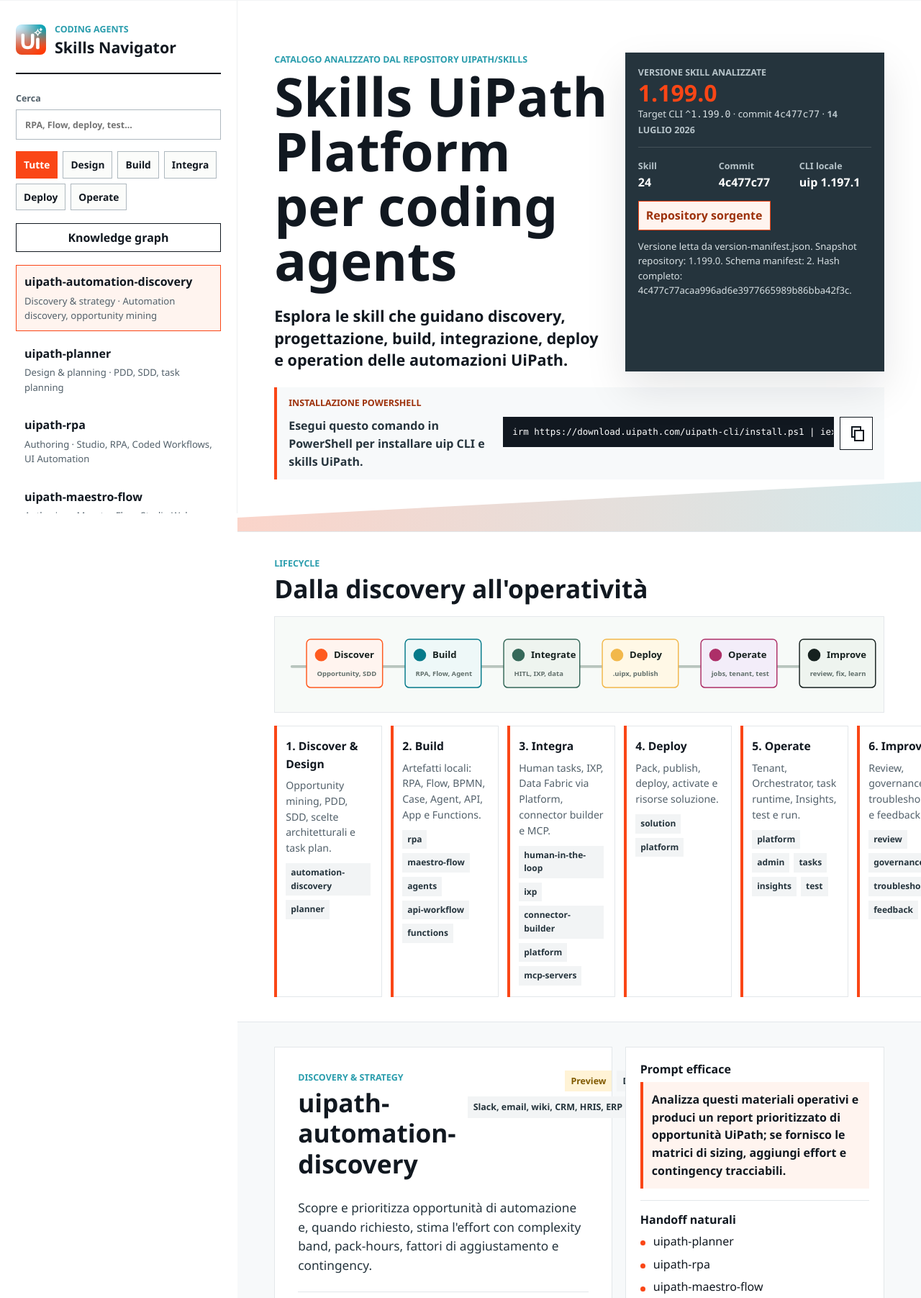
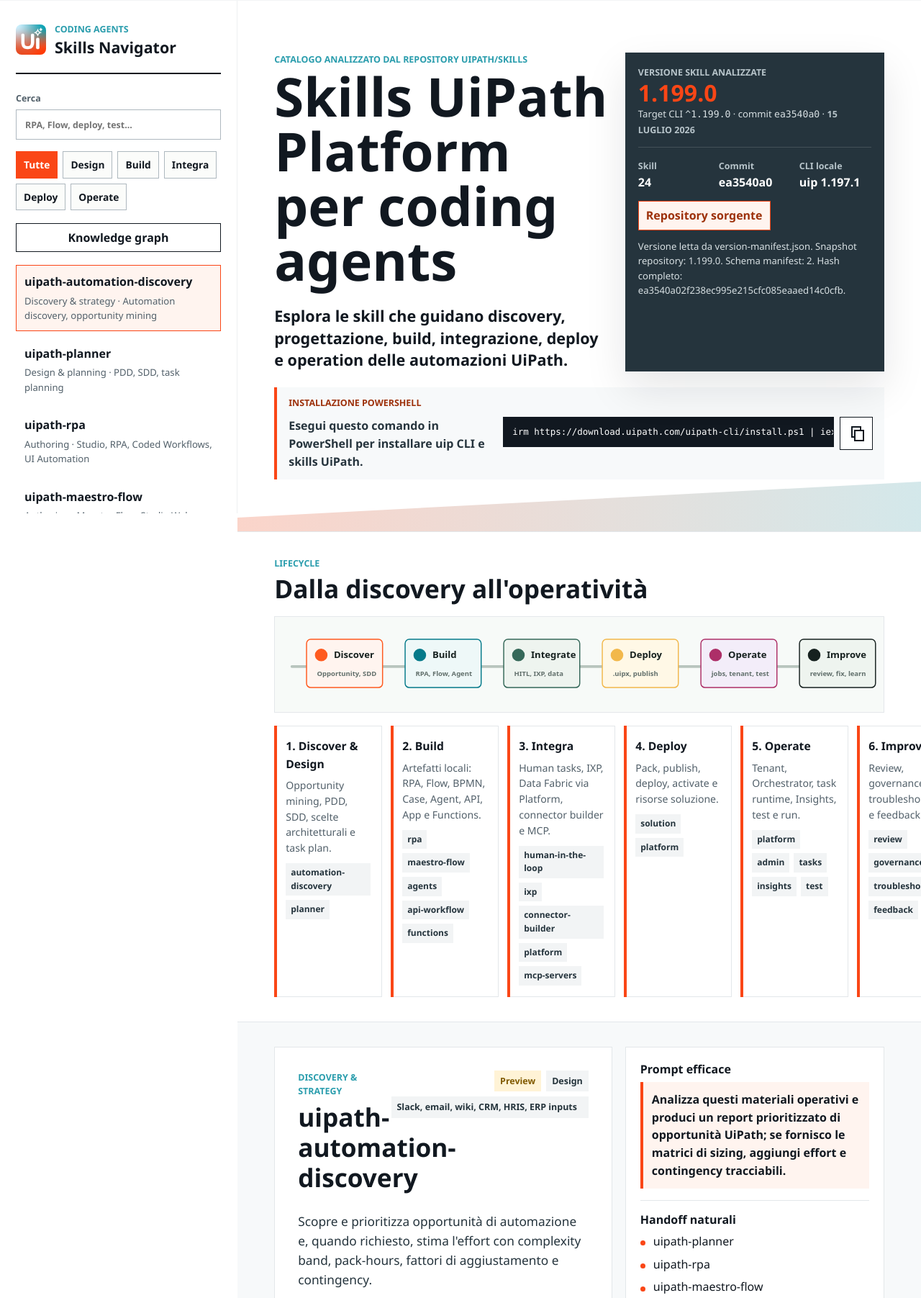
Before and after one commit to AlexSurfWaves/UiPathSkillsSite, a plain HTML site: page index.html in a window 1280 px wide. Shown: the part 105-1908 px from the top of the page at 72% size. Drawn offline with Linux system fonts and the light colour scheme.

Commit message:
Fix Integrate layout and refresh skill catalog

```diff
--- a/app.js
+++ b/app.js
@@ -56,9 +56,10 @@ const skills = [
       "Apri Codex nella root che contiene `project.json`, così può rilevare framework, dipendenze e workflow.",
       "Lascia che Codex usi `uip rpa validate` per file e `uip rpa build` a livello progetto prima di dichiarare completato; la lista analyzer rules si consulta solo quando serve.",
       "Per UI automation, fai usare Object Repository e target capture UiPath; evita scorciatoie con Playwright, Selenium o DOM.",
-      "Nel debug headless, usa breakpoint per attività e interroga `debug state` fino a uno stato stabile prima di decidere il passo successivo."
+      "Nel debug headless, usa breakpoint per attività e interroga `debug state` fino a uno stato stabile prima di decidere il passo successivo.",
+      "Per problemi UI avanzati, abilita `--profiling` per raccogliere timing per attività e screenshot prima/dopo l'esecuzione."
     ],
-    cli: ["uip rpa init", "uip rpa validate", "uip rpa build", "uip rpa debug start --breakpoints", "uip rpa debug state", "uip rpa debug set-breakpoints", "agents/uipath-project-discovery-agent.md"],
+    cli: ["uip rpa init", "uip rpa validate", "uip rpa build", "uip rpa debug start --breakpoints", "uip rpa debug start --profiling", "uip rpa debug state", "uip rpa debug set-breakpoints", "agents/uipath-project-discovery-agent.md"],
     prompt: "Nel progetto RPA aperto, aggiungi un workflow XAML per processare una queue, valida il file e poi compila l'intero progetto.",
     handoffs: ["uipath-platform", "uipath-test", "uipath-solution", "uipath-agents", "uipath-maestro-flow", "uipath-troubleshoot"],
     caveat: "Per `debug` e `run` ci possono essere effetti reali su app, email, code o API: chiedi sempre a Codex di distinguere validate/build da esecuzione."
@@ -180,7 +181,8 @@ const skills = [
       "Per Action App, definisci prima `action-schema.json` e mapping di input/output.",
       "Per dashboard, risolvi metriche, scope OAuth e sorgenti Insights/RTM prima di build e deploy.",
       "Per Web App e dashboard, leggi `scope` da `uipath.json`; per Action App usa `new UiPath()` senza `sdk.initialize()`.",
-      "Usa preview/debug locale, poi pack/publish/deploy quando la UI è verificata."
+      "Usa preview/debug locale, poi pack/publish/deploy quando la UI è verificata.",
+      "Nel deploy non interattivo, risolvi la folder key per workspace personale, cartella esistente o nuova cartella; per i dashboard scegli anche la modalità standalone o governance."
     ],
     cli: ["uip codedapp create", "uip codedapp build", "uip codedapp debug", "uip codedapp pack", "references/dashboards/CAPABILITY.md"],
     prompt: "Crea una Coded Action App o un dashboard operativo UiPath, con schema/scope corretti, SDK UiPath e build verificata.",
@@ -465,6 +467,7 @@ const skills = [
     how: [
       "Parti dal segnale più forte e definisci sintomo, scope, ultimo stato noto funzionante e cambiamenti recenti.",
       "Scegli il playbook più vicino, raccogli la checklist di evidenze e segui il relativo decision tree.",
+      "Salva ogni risposta CLI grezza sotto la root dell'indagine e non ricostruire manualmente i file di evidenza se una redirezione fallisce.",
       "Formula ipotesi formali solo se non esiste un playbook adatto, le cause sono multiple o cross-domain, oppure le evidenze si contraddicono.",
       "Quando la causa è confermata, passa alla skill di prodotto per l'implementazione della correzione."
     ],
@@ -521,6 +524,7 @@ const capabilityDetails = {
     "Centralizza error-handling, UIA-only boundaries e placeholder selector pattern per evitare stub che validano ma non automatizzano.",
     "Applica la validazione in due fasi: `validate` per ciascun file modificato e `build` per l'intero progetto; consulta le analyzer rules solo on demand.",
     "Supporta debug headless con breakpoint per attività, `debug state`, aggiornamento breakpoint e attesa di uno stato stabile prima di proseguire.",
+    "Raccoglie profiling avanzato con timing per attività e screenshot prima/dopo l'esecuzione tramite `uip rpa debug start --profiling`.",
     "Interpreta `DebugState: Suspended` come eccezione in attesa di decisione anche quando `HasErrors` è ancora false.",
     "Supporta pattern enterprise come REFramework, queue processing, trigger, library authoring, long-running workflow e coded fallback."
   ],
@@ -528,6 +532,7 @@ const capabilityDetails = {
     "Crea e modifica progetti `.flow` dentro una UiPath Solution con layout compatibile Studio Web.",
     "Aggiunge nodi, edge, variabili, trigger, connector, managed HTTP, script, subflow, RPA, agenti, approval e IxP.",
     "Usa la registry per scegliere node type e connector reali, evitando chiavi dedotte dal nome commerciale.",
+    "Per i generic connector trigger risolve e passa `objectName` in `node configure --detail`; i curated trigger usano il nome oggetto incluso nel manifest.",
     "Distingue nodi posseduti dal CLI e nodi editabili nel JSON, riducendo errori di configurazione.",
     "Valida, formatta, pubblica, carica in Studio Web, gestisce run/instance e supporta eval set con `uip maestro flow eval`.",
     "Considera i warning di `flow validate` difetti da correggere anche con exit code 0, in particolare connector keyword e fallback HTTP generici.",
@@ -569,7 +574,7 @@ const capabilityDetails = {
     "Valida `action-schema.json`, gestisce input/output di Action Center e genera UI per approvazione o data entry.",
     "Usa SDK `@uipath/uipath-typescript` per Orchestrator, Data Fabric, Maestro, Action Center, agenti, governance, traces, feedback e pagination.",
     "Gestisce scope OAuth da `uipath.json`, scope `Apps.Read Apps.Write` per publish headless e sorgenti Insights/RTM prima di build o deploy.",
-    "Esegue debug locale, build, pack, publish e deploy con `uip codedapp`.",
+    "Esegue debug locale, build, pack, publish e deploy non interattivo con folder key per workspace personale, cartella esistente o nuova cartella e modalità dashboard standalone/governance.",
     "Supporta client setup, file sync e pattern per app con document tab o form complessi; nelle Action App evita `sdk.initialize()`."
   ],
   "uipath-functions": [
@@ -625,6 +630,7 @@ const capabilityDetails = {
     "Legge sempre il reference Data Fabric prima dei comandi `uip df`, inclusi upload, download e cancellazione degli attachment.",
     "Per Data Fabric rispetta preview/approval gate su schema, choice set e operazioni irreversibili, con `--folder-key` quando necessario.",
     "Scopre connector, connection, activity e trigger Integration Service per alimentare Flow, RPA e agenti.",
+    "Risolve l'oggetto dei generic CRUD trigger Integration Service e lo espone a Maestro Flow come `detail.objectName`.",
     "Configura o audita BYO LLM connection per OpenAI, Azure OpenAI, Bedrock, Vertex, Anthropic e compatibili.",
     "Legge trace span e risorse operative, usando REST solo quando il CLI non copre il caso.",
     "Passa a `uipath-insights` quando servono metriche aggregate e trend sui job invece di gestione job puntuale.",
@@ -678,6 +684,7 @@ const capabilityDetails = {
   "uipath-troubleshoot": [
     "Ancora l'indagine al segnale più forte, definendo sintomo, scope, ultimo stato funzionante e cambiamenti recenti.",
     "Seleziona il playbook appropriato, raccoglie la checklist di evidenze e segue il decision tree prima di ampliare l'analisi.",
+    "Conserva output CLI verbatim sotto la root dell'indagine e usa il fallback documentato quando il filtro esatto per nome di una queue restituisce HTTP 400.",
     "Usa ipotesi formali solo su trigger di escalation: nessun playbook adatto, cause multiple o cross-domain, oppure evidenze contraddittorie.",
     "Analizza log, trace, incident, job, queue, error code, runtime exception e storia configurativa.",
     "Distingue causa primaria, fattori contribuenti e fix minimo verificabile, poi passa la correzione alla skill proprietaria.",
@@ -900,7 +907,7 @@ function renderDetail() {
   document.querySelector("#skillBadges").innerHTML = [
     `<span class="badge ${badgeClass(skill.status)}">${statusLabel(skill.status)}</span>`,
     `<span class="badge">${phaseLabel(skill.phase)}</span>`,
-    `<span class="badge">${skill.files}</span>`
+    `<span class="badge badge-files">${skill.files}</span>`
   ].join("");
 
   document.querySelector("#skillHow").innerHTML = (localized.how || skill.how).map((item) => `<li>${item}</li>`).join("");
--- a/index.html
+++ b/index.html
@@ -4,7 +4,7 @@
     <meta charset="utf-8">
     <meta name="viewport" content="width=device-width, initial-scale=1">
     <title>UiPath Skills Navigator per Codex</title>
-    <link rel="stylesheet" href="./styles.css?v=4c477c77">
+    <link rel="stylesheet" href="./styles.css?v=ea3540a0">
   </head>
   <body>
     <header class="site-header">
@@ -61,7 +61,7 @@
             <div class="version-strip" aria-label="Versione skill analizzate">
               <span data-i18n="ui.skillVersion">Versione skill analizzate</span>
               <strong id="skillsVersion">1.199.0</strong>
-              <small>Target CLI <code>^1.199.0</code> · commit <code>4c477c77</code> · <span data-i18n="ui.snapshotDate">14 luglio 2026</span></small>
+              <small>Target CLI <code>^1.199.0</code> · commit <code>ea3540a0</code> · <span data-i18n="ui.snapshotDate">15 luglio 2026</span></small>
             </div>
             <dl>
               <div>
@@ -70,7 +70,7 @@
               </div>
               <div>
                 <dt data-i18n="ui.commit">Commit</dt>
-                <dd>4c477c77</dd>
+                <dd>ea3540a0</dd>
               </div>
               <div>
                 <dt data-i18n="ui.localCli">CLI locale</dt>
@@ -78,7 +78,7 @@
               </div>
             </dl>
             <a class="source-link" href="https://github.com/UiPath/skills/tree/main/skills" data-i18n="ui.sourceRepo">Repository sorgente</a>
-            <p class="source-note" data-i18n="ui.sourceNote">Versione letta da <code>version-manifest.json</code>. Snapshot repository: <code>1.199.0</code>. Schema manifest: <code>2</code>. Hash completo: <code>4c477c77acaa996ad6e3977665989b86bba42f3c</code>.</p>
+            <p class="source-note" data-i18n="ui.sourceNote">Versione letta da <code>version-manifest.json</code>. Snapshot repository: <code>1.199.0</code>. Schema manifest: <code>2</code>. Hash completo: <code>ea3540a02f238ec995e215cfc085eaaed14c0cfb</code>.</p>
           </div>
           <div class="install-callout" aria-labelledby="installCommandTitle">
             <p id="installCommandTitle" class="install-label" data-i18n="ui.installCommandLabel">Installazione PowerShell</p>
@@ -171,8 +171,8 @@
       </main>
     </div>
 
-    <script src="./app.js?v=4c477c77"></script>
-    <script src="./locales/languages.js?v=4c477c77"></script>
-    <script src="./i18n.js?v=4c477c77"></script>
+    <script src="./app.js?v=ea3540a0"></script>
+    <script src="./locales/languages.js?v=ea3540a0"></script>
+    <script src="./i18n.js?v=ea3540a0"></script>
   </body>
 </html>
--- a/locales/it.js
+++ b/locales/it.js
@@ -34,8 +34,8 @@ window.uipathLocales.it = {
     skillCount: "Skill",
     commit: "Commit",
     localCli: "CLI locale",
-    snapshotDate: "14 luglio 2026",
-    sourceNote: "Versione letta da version-manifest.json. Snapshot repository: 1.199.0. Schema manifest: 2. Hash completo: 4c477c77acaa996ad6e3977665989b86bba42f3c.",
+    snapshotDate: "15 luglio 2026",
+    sourceNote: "Versione letta da version-manifest.json. Snapshot repository: 1.199.0. Schema manifest: 2. Hash completo: ea3540a02f238ec995e215cfc085eaaed14c0cfb.",
     lifecycleEyebrow: "Lifecycle",
     lifecycleTitle: "Dalla discovery all'operatività",
     when: "Quando usarla",
--- a/styles.css
+++ b/styles.css
@@ -724,6 +724,7 @@ h3 {
 
 .detail-main,
 .detail-side {
+  min-width: 0;
   border: 1px solid var(--line);
   border-radius: 0;
   background: var(--paper);
@@ -741,11 +742,20 @@ h3 {
 .detail-head {
   display: flex;
   justify-content: space-between;
+  align-items: flex-start;
   gap: 16px;
   margin-bottom: 16px;
 }
 
+.detail-head > div:first-child {
+  min-width: 0;
+  flex: 1 1 190px;
+}
+
 .badges {
+  min-width: 0;
+  max-width: min(100%, 680px);
+  flex: 1 1 460px;
   display: flex;
   flex-wrap: wrap;
   justify-content: flex-end;
@@ -761,6 +771,15 @@ h3 {
   font-size: 0.78rem;
   font-weight: 800;
   white-space: nowrap;
+}
+
+.badge-files {
+  flex-basis: 100%;
+  max-width: 100%;
+  overflow-wrap: anywhere;
+  white-space: normal;
+  word-break: break-word;
+  text-align: left;
 }
 
 .badge.preview {
@@ -1536,6 +1555,7 @@ h3 {
   }
 
   .badges {
+    max-width: none;
     justify-content: flex-start;
     margin-top: 10px;
   }
```
Also changed, not shown: graph.html (+4 -4 lines), locales/en.js (+12 -5 lines).
